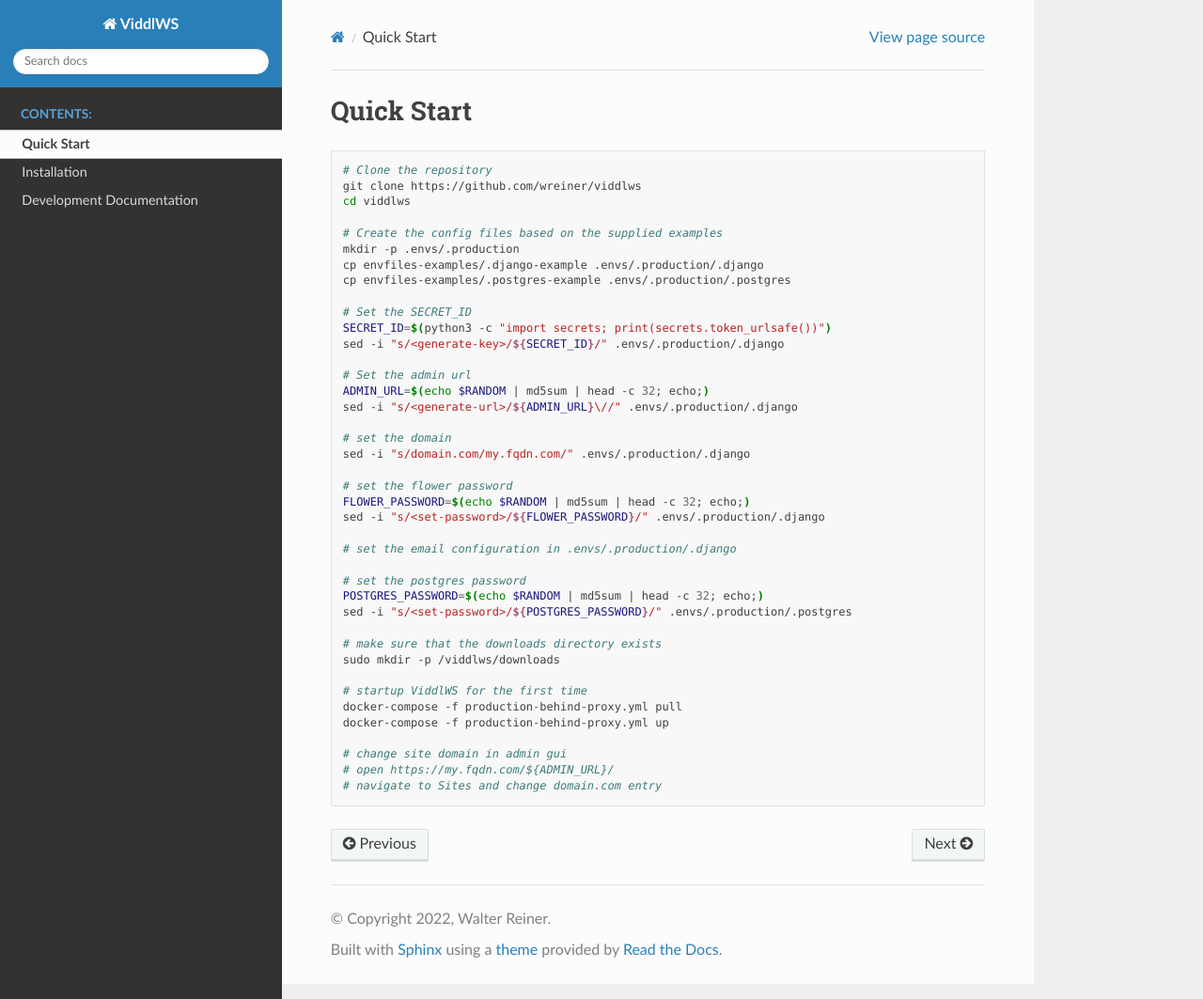
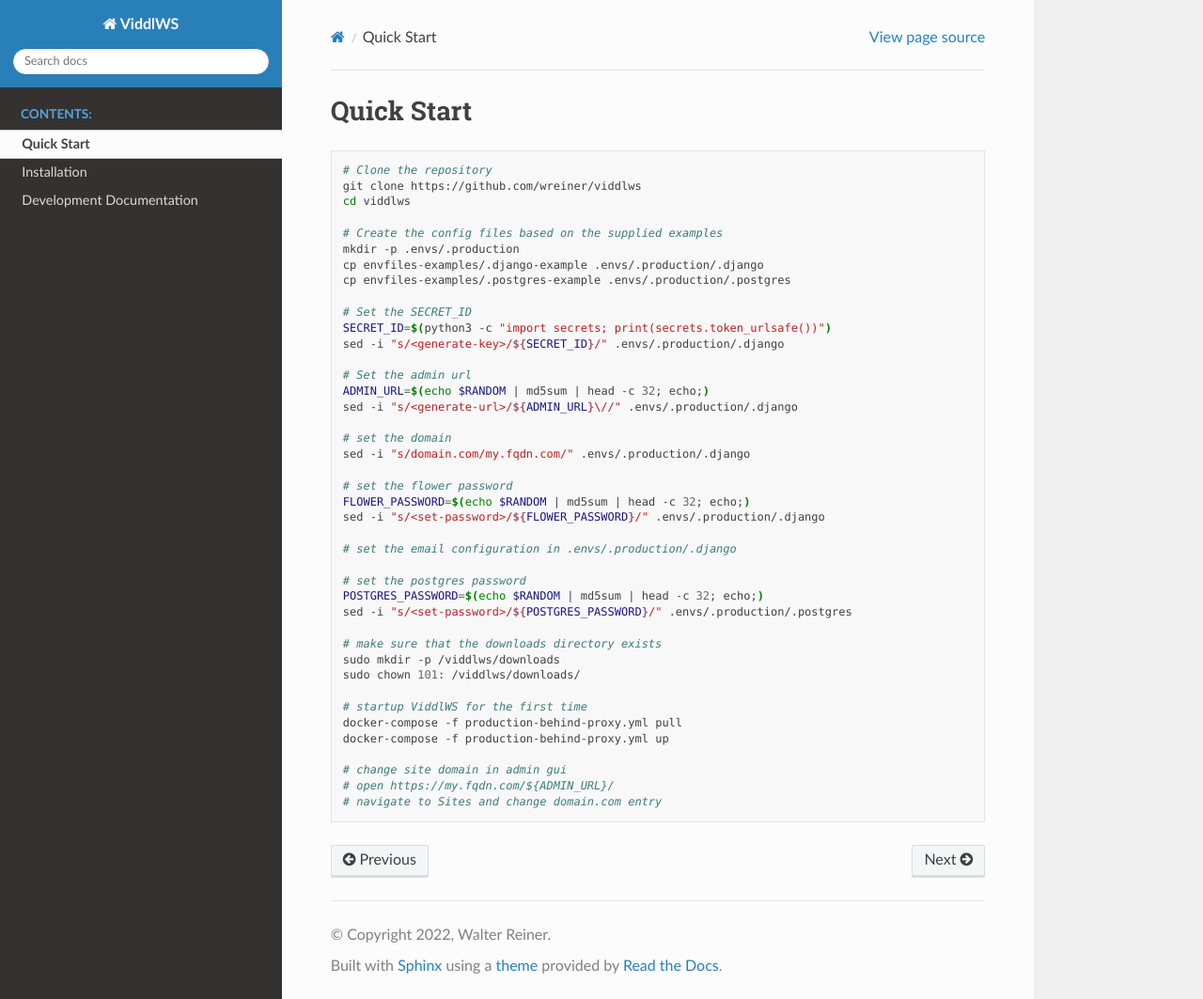
Before and after one commit to wreiner/viddlws, a Sphinx documentation site: the page built from docs/quick-start.rst, in a window 1280 px wide and 1063 px high. Shown: the whole window at 94% size. Built offline with Sphinx 7.4.7 and the Read the Docs theme 2.0.0, drawn with Linux system fonts in a browser that asks for light colours.

Commit message:
Add chown for downloads in docs and README

```diff
--- a/docs/quick-start.rst
+++ b/docs/quick-start.rst
@@ -37,6 +37,7 @@
 
     # make sure that the downloads directory exists
     sudo mkdir -p /viddlws/downloads
+    sudo chown 101: /viddlws/downloads/
 
     # startup ViddlWS for the first time
     docker-compose -f production-behind-proxy.yml pull
```
Also changed, not shown: README.md (+1 -0 lines).
